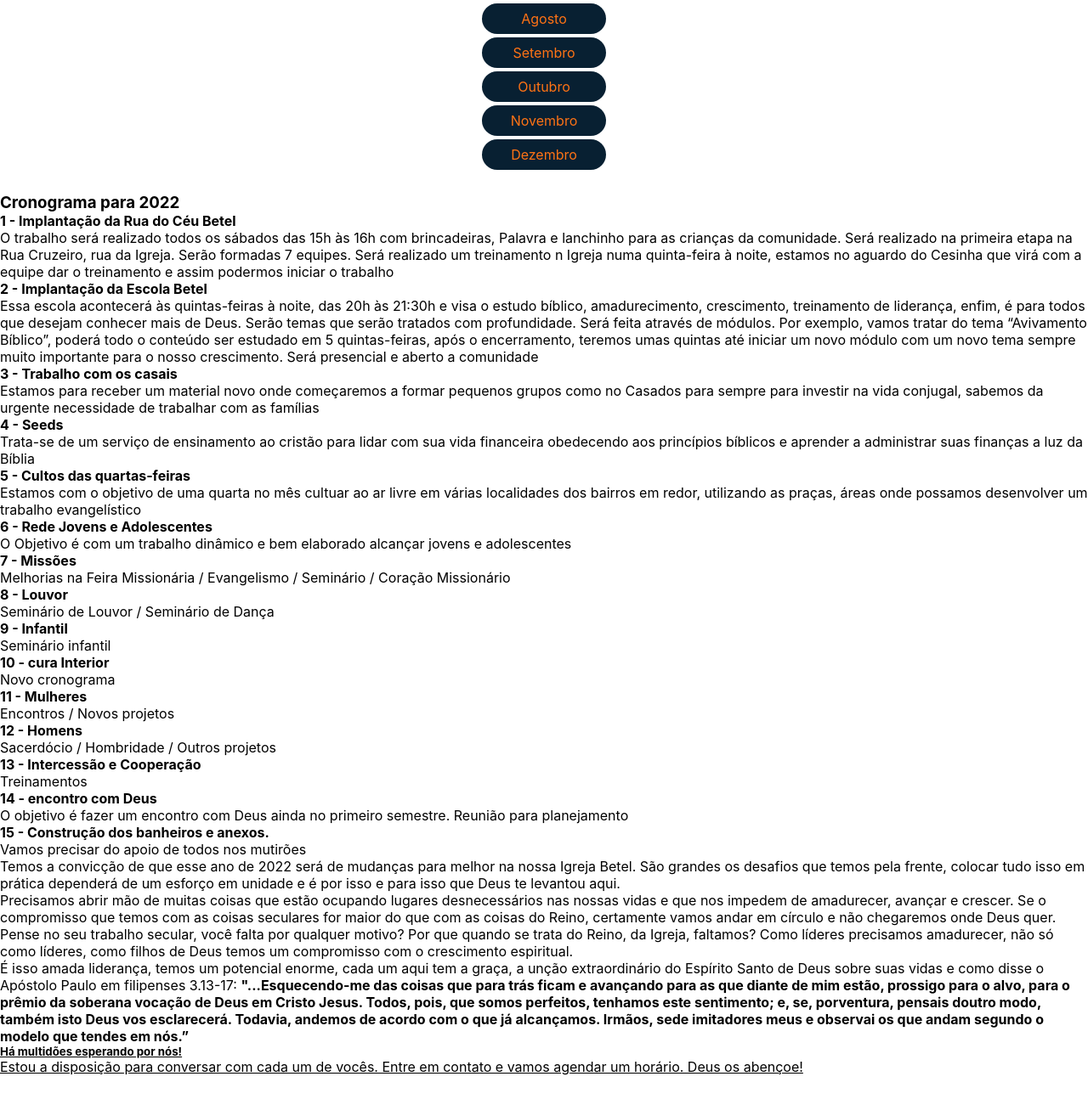
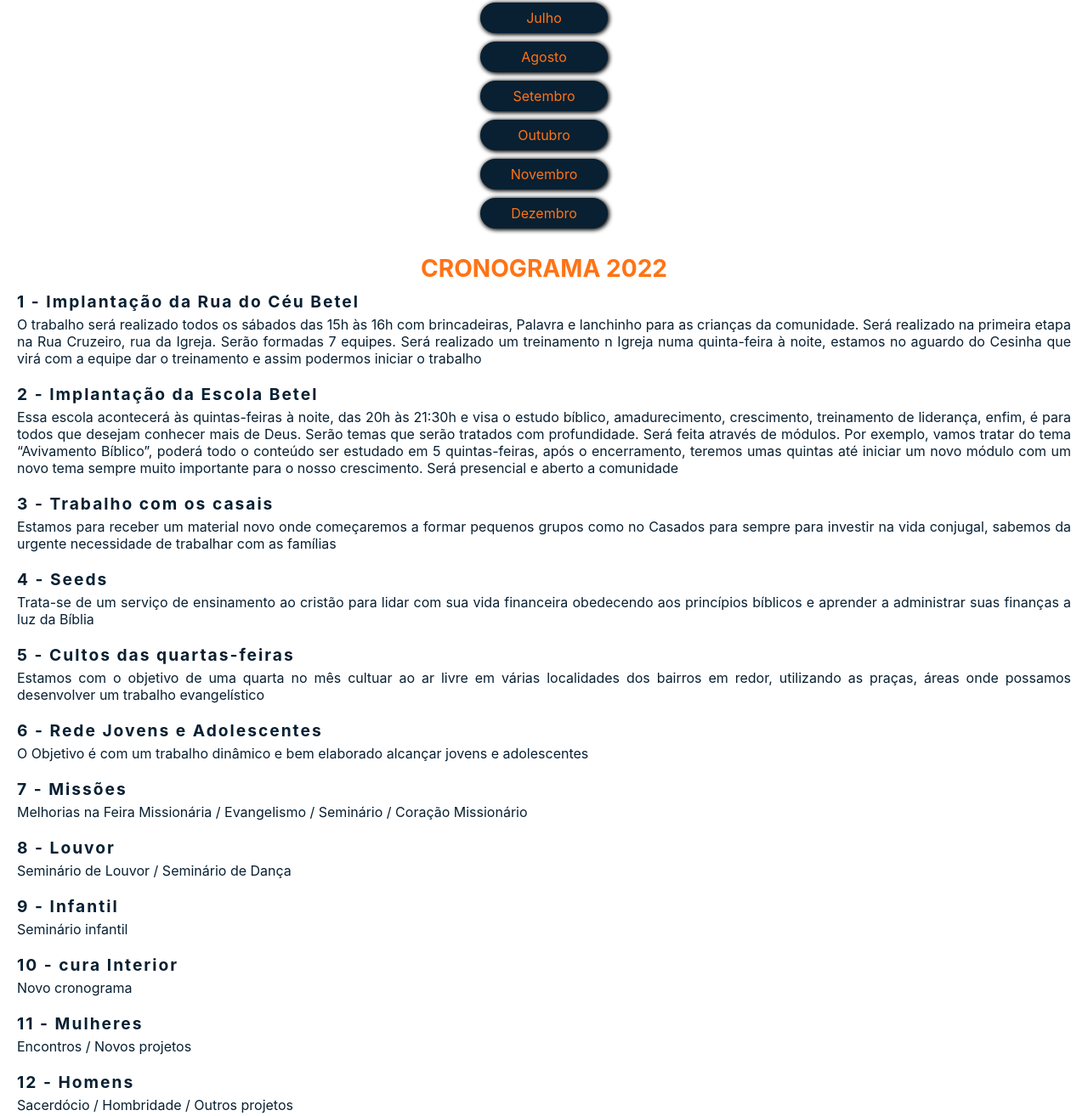
Before and after one commit to Viniciusy62/agenda-betel, a plain HTML site: page index.html in a window 1280 px wide. Shown: the part 369-1683 px from the top of the page at 85% size. Before the commit the page ends 1635 px from the top, so only its background shows below. Drawn offline with Linux system fonts and the light colour scheme.

Commit message:
Organização textos

```diff
--- a/css/style.css
+++ b/css/style.css
@@ -30,13 +30,15 @@ body{
 }
 
 .months li{
-    margin: 2px;
+    margin: 5px 0;
     padding: 3px;
     position: relative;
     display: flex;
     justify-content: center;
     border-radius: 20px;
     background-color: #082032;
+    -webkit-box-shadow: 1px 1px 5px 1px #000000;
+    box-shadow: 1px 1px 5px 1px #000000;
 }
 
 .months li a{
@@ -53,7 +55,7 @@ body{
 .months ul{
     position: absolute;
     top: 0px;
-    left: 150px;
+    left: 155px;
     display: none;
 }
 
@@ -67,3 +69,51 @@ body{
     display: block;
     width: 250px;
 }
+
+.container{
+    margin: 20px 10px;
+    width: 100%;
+    display: contents;
+}
+
+.container-title{
+    text-align: center;
+    font-size: 1.5em;
+    color: #FF7315;
+}
+
+.content{
+    margin: 10px 20px;
+    text-align: justify;
+
+}
+
+.content h4{
+    margin: 5px 0;
+    font-size: 1.2em;
+    color: #082032;
+    letter-spacing: 2px;
+}
+
+.content p{
+    margin-bottom: 20px;
+    font-size: 1em;
+    color: #082032;
+}
+
+.footer-message{
+    margin: 30px 20px;
+    font-size: 1em;
+    color: #082032;
+
+}
+
+.footer-message p{
+    margin: 10px 0;
+    text-align: justify;
+    font-size: 1em;
+}
+
+.footer-message h5{
+    font-size: 1em;
+}
--- a/index.html
+++ b/index.html
@@ -86,6 +86,7 @@
                     <a href="#">Outubro</a>
                     <ul>
                         <li href="#">2º Sábado - Feira Missionária</li>
+                        <li href="#">28 a 30 - Aniversário Betel</li>
                     </ul>
                 </li><!--Outubro-->
 
@@ -105,12 +106,12 @@
             </ul><!--months-->
         </nav><!--events-->
 
-        <section>
-            <header>
-                <h3>Cronograma para 2022</h3>
-            </header>
+        <section class="container">
+            <header class="container-title">
+                <h3>CRONOGRAMA 2022</h3>
+            </header><!--container-title-->
 
-            <article>
+            <article class="content">
 
                 <h4>1 - Implantação da Rua do Céu Betel</h4>
                 <p>O trabalho será realizado todos os sábados das 15h às 16h com brincadeiras, Palavra e lanchinho para as crianças da comunidade. Será realizado na primeira etapa na Rua Cruzeiro, rua da Igreja. Serão formadas 7 equipes. Será realizado um treinamento n Igreja numa quinta-feira à noite, estamos no aguardo do Cesinha que virá com a equipe dar o treinamento e assim podermos iniciar o trabalho</p>
@@ -157,9 +158,9 @@
                 <h4>15 - Construção dos banheiros e anexos.</h4>
                 <p>Vamos precisar do apoio de todos nos mutirões</p>
 
-            </article>
+            </article><!--content-->
 
-        <footer>
+        <footer class="footer-message">
 
             <p>Temos a convicção de que esse ano de 2022 será de mudanças para melhor na nossa Igreja Betel. São grandes os desafios que temos pela frente, colocar tudo isso em prática dependerá de um esforço em unidade e é por isso e para isso que Deus te levantou aqui.</p>
 
@@ -175,7 +176,7 @@
 
         </footer><!--MSG de Encerramento-->
 
-        </section><!--Cronograma-->
+        </section><!--Container-->
 
         <footer>
 
```
